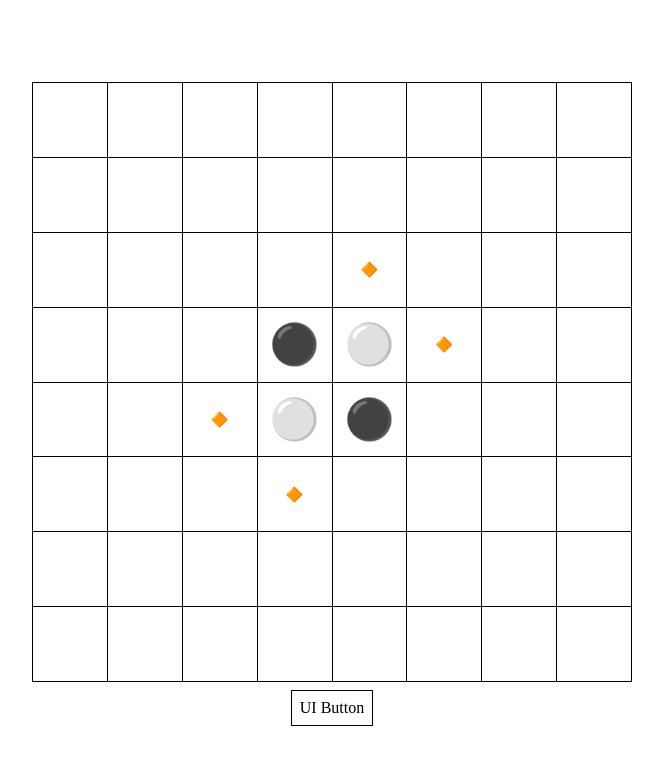
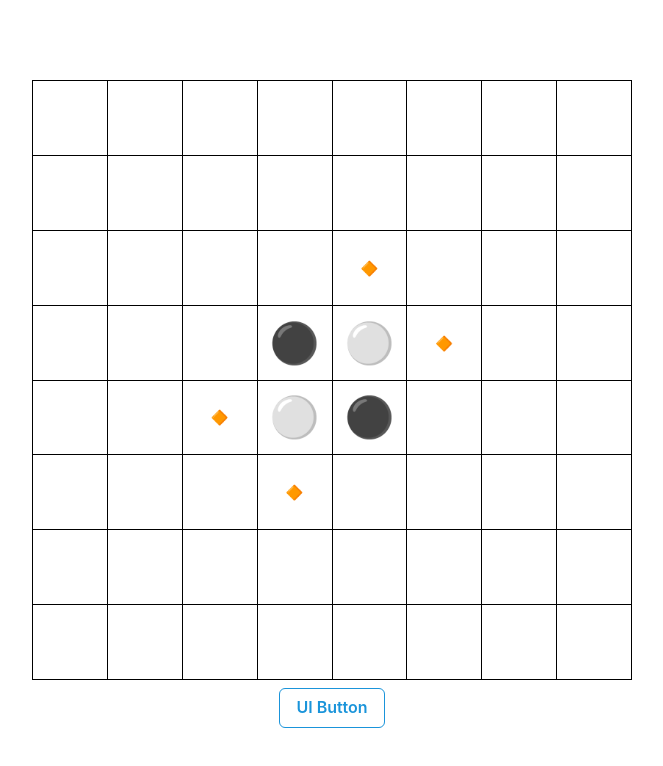
Before and after one commit to kuman514/ViteReversi, a React (Vite) app: page / in a window 1280 px wide. Shown: the top 766 px of the page, without its empty margins (308-971 px from the left). Built offline with nearby package versions, Linux system fonts and the light colour scheme.

Commit message:
feat(chkra-ui-button): apply chakra to ui button

```diff
--- a/src/components/atoms/UIButton/index.tsx
+++ b/src/components/atoms/UIButton/index.tsx
@@ -1,17 +1,48 @@
+import { Button } from '@chakra-ui/react';
+import React, { FC, ReactElement, ReactNode } from 'react';
 import styled from 'styled-components';
+import { ChakraUIButtonColorScheme, ChakraUIButtonSize, ChakraUIButtonVariant } from '^/types';
 
-const UIButton = styled.button`
-  all: unset;
+interface ButtonFontWrapperProps {
+  fontSize?: string;
+}
 
-  border: 1px solid black;
-  font-size: 2vmin;
-  padding: 1vmin;
-
-  cursor: pointer;
-
-  &:hover {
-    background-color: black;
-  }
+const ButtonFontWrapper = styled.span<ButtonFontWrapperProps>`
+  font-size: ${({ fontSize }) => fontSize};
 `;
 
+interface Props {
+  children?: ReactNode;
+  variant?: ChakraUIButtonVariant;
+  colorScheme?: ChakraUIButtonColorScheme;
+  buttonSize?: ChakraUIButtonSize;
+  leftIcon?: ReactElement;
+  rightIcon?: ReactElement;
+  fontSize?: string;
+}
+
+const UIButton: FC<Props> = ({
+  children,
+  variant,
+  colorScheme,
+  buttonSize,
+  leftIcon,
+  rightIcon,
+  fontSize,
+}) => (
+  <Button
+    {...{
+      variant,
+      colorScheme,
+      buttonSize,
+      leftIcon,
+      rightIcon,
+    }}
+  >
+    <ButtonFontWrapper fontSize={fontSize}>
+      {children}
+    </ButtonFontWrapper>
+  </Button>
+);
+
 export default UIButton;
--- a/src/components/molecules/UIButtonWrapper/index.tsx
+++ b/src/components/molecules/UIButtonWrapper/index.tsx
@@ -1,6 +1,7 @@
 import React, { FC } from 'react';
 import styled from 'styled-components';
 import UIButton from '^/components/atoms/UIButton';
+import { ChakraUIButtonColorScheme, ChakraUIButtonSize, ChakraUIButtonVariant } from '^/types';
 
 const Root = styled.div`
   margin-top: 1vmin;
@@ -9,7 +10,14 @@ const Root = styled.div`
 const UIButtonWrapper: FC<{}> = () => (
   <Root>
     {/* Draft layout */}
-    <UIButton>UI Button</UIButton>
+    <UIButton
+      buttonSize={ChakraUIButtonSize.SMALL}
+      variant={ChakraUIButtonVariant.OUTLINE}
+      colorScheme={ChakraUIButtonColorScheme.TWITTER}
+      fontSize="2vmin"
+    >
+      UI Button
+    </UIButton>
   </Root>
 );
 
--- a/src/index.tsx
+++ b/src/index.tsx
@@ -1,5 +1,6 @@
 import React from 'react';
 import ReactDOM from 'react-dom/client';
+import { ChakraProvider } from '@chakra-ui/react';
 import Main from './Main';
 
 (() => {
@@ -7,7 +8,9 @@ import Main from './Main';
   if (root) {
     ReactDOM.createRoot(root).render((
       <React.StrictMode>
-        <Main />
+        <ChakraProvider>
+          <Main />
+        </ChakraProvider>
       </React.StrictMode>
     ));
   }
--- a/src/types/index.ts
+++ b/src/types/index.ts
@@ -29,3 +29,38 @@ export interface AppStatus {
   putPiece: ({ row, col }: { row: number; col: number; }) => void;
   reset: () => void;
 }
+
+export enum ChakraUIButtonVariant {
+  SOLID = 'solid',
+  OUTLINE = 'outline',
+  GHOST = 'ghost',
+  LINK = 'link',
+}
+
+export enum ChakraUIButtonColorScheme {
+  WHITEALPHA = 'whiteAlpha',
+  BLACKALPHA = 'blackAlpha',
+  GRAY = 'gray',
+  RED = 'red',
+  ORANGE = 'orange',
+  YELLOW = 'yellow',
+  GREEN = 'green',
+  TEAL = 'teal',
+  BLUE = 'blue',
+  CYAN = 'cyan',
+  PURPLE = 'purple',
+  PINK = 'pink',
+  LINKEDIN = 'linkedin',
+  FACEBOOK = 'facebook',
+  MESSENGER = 'messenger',
+  WHATSAPP = 'whatsapp',
+  TWITTER = 'twitter',
+  TELEGRAM = 'telegram',
+}
+
+export enum ChakraUIButtonSize {
+  LARGE = 'lg',
+  MID = 'md',
+  SMALL = 'sm',
+  TINY = 'xs',
+}
--- a/vite.config.ts
+++ b/vite.config.ts
@@ -5,6 +5,11 @@ import * as path from 'path';
 // https://vitejs.dev/config/
 export default defineConfig({
   plugins: [react()],
+  server: {
+    watch: {
+      usePolling: true,
+    },
+  },
   resolve: {
     alias: {
       '^': path.resolve(__dirname, './src'),
```
